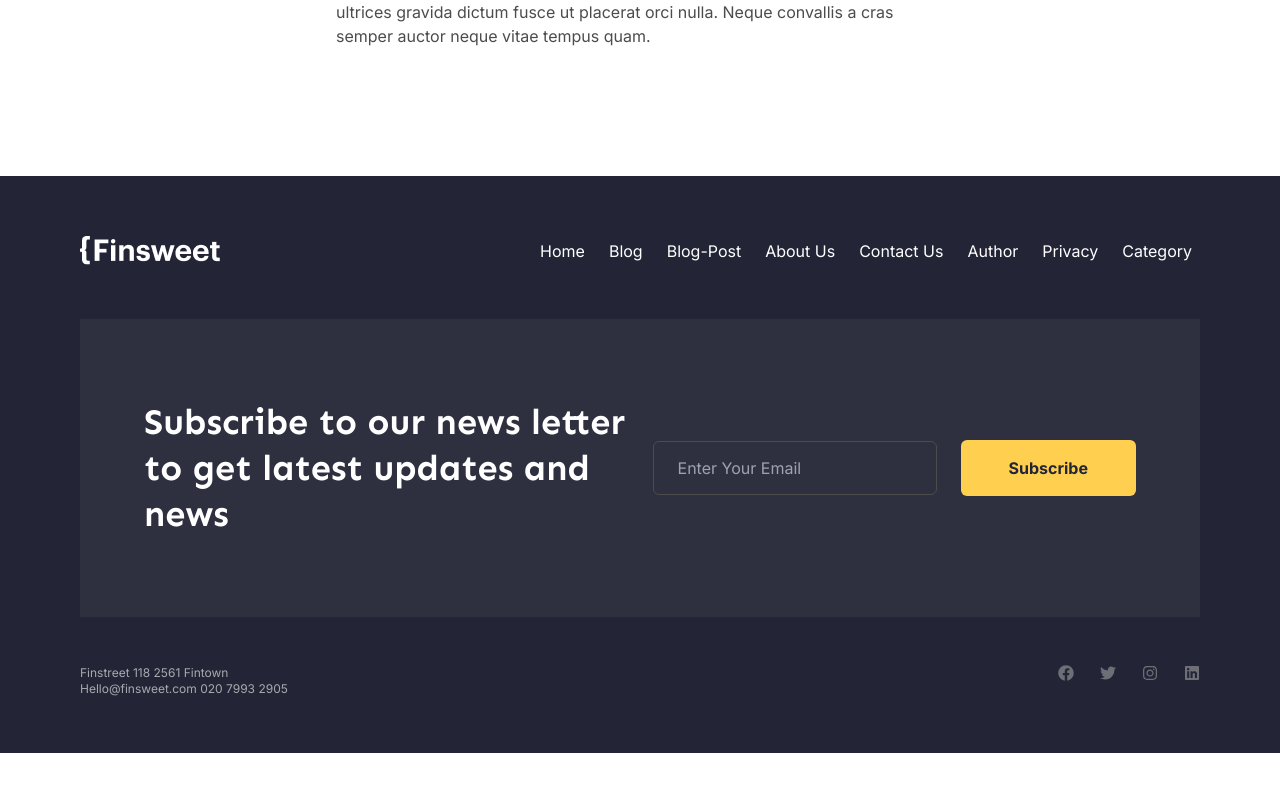
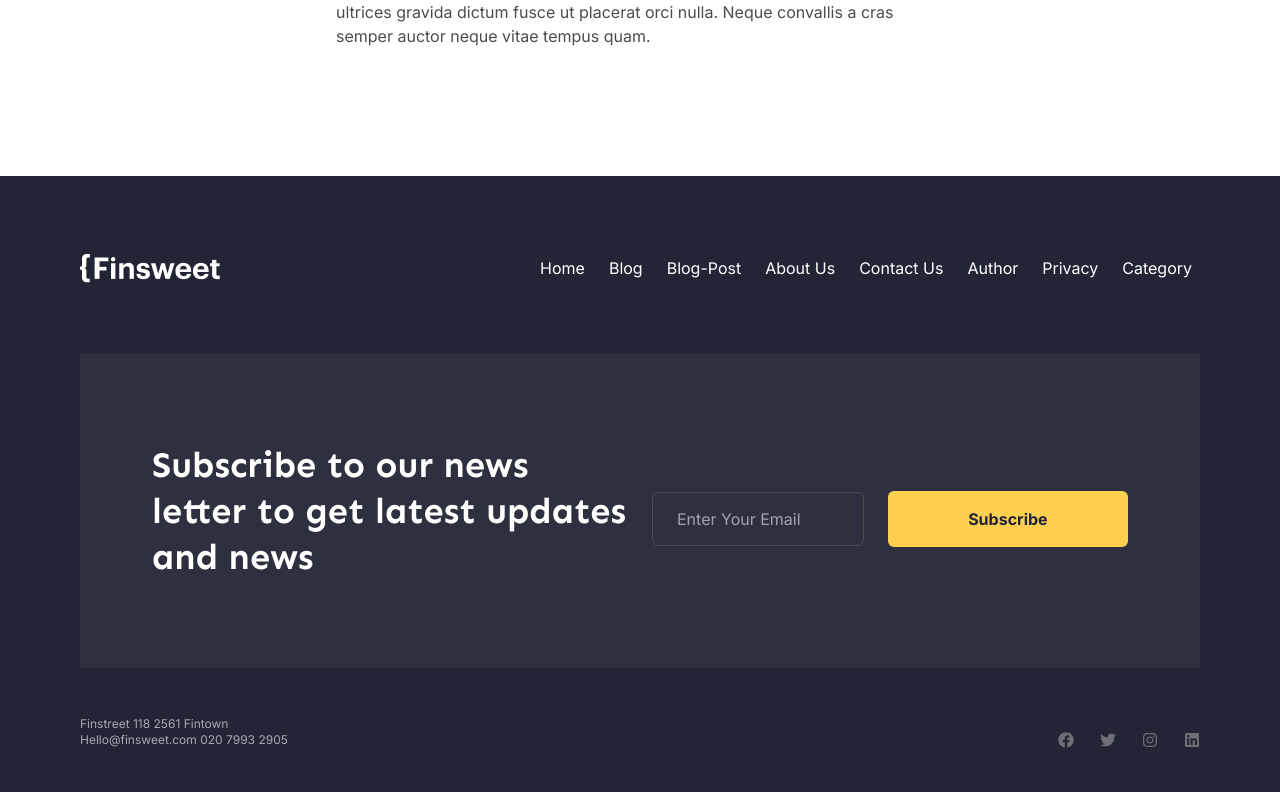
Before and after one commit to devhasheburrahman/finsweet, a React (Vite) app: page /privacy in a window 1280 px wide. Shown: the part 1488-2280 px from the top of the page. Before the commit the page ends 2241 px from the top, so only its background shows below. Built offline with nearby package versions, Linux system fonts and the light colour scheme.

Commit message:
responsive

```diff
--- a/package.json
+++ b/package.json
@@ -10,6 +10,7 @@
     "preview": "vite preview"
   },
   "dependencies": {
+    "hamburger-react": "^2.5.0",
     "localforage": "^1.10.0",
     "match-sorter": "^6.3.1",
     "react": "^18.2.0",
--- a/src/Components/Layout/Footer.jsx
+++ b/src/Components/Layout/Footer.jsx
@@ -4,40 +4,41 @@ import { FaFacebook, FaInstagram, FaLinkedin, FaTwitter } from 'react-icons/fa';
 
 const Footer = () => {
     return (
-        <div className=' bg-[#232536] py-[56px] pt-[60px] px-20'>
+        <div className=' bg-[#232536]  py-[56px] pt-[60px] px-4 md:px-20'>
             {/* navigation  footer*/}
-            <div className='flex items-center justify-between bg-[#232536]'>
+            <div className='md:flex flex-row items-center justify-between bg-[#232536]'>
                 <div className='text-white font-bold text-[]'>
                     <img src="/Logo.png" alt="" />
                 </div>
-                <div className='text-white mx-2 flex items-center gap-6'>
-                    <Link to='/'>Home</Link>
-                    <Link to='/blog'>Blog</Link>
-                    <Link to='/blogpost'>Blog-Post</Link>
-                    <Link to='/about'>About Us</Link>
-                    <Link to='/contact'>Contact Us</Link>
-                    <Link to='/Author'>Author</Link>
-                    <Link to='/privacy'>Privacy</Link>
-                    <Link to='/category'>Category</Link>
+                <div className='md:flex flex-col mt-5 mb-5 md:flex-row text-white mx-2 items-center md:gap-6'>
+
+                    <Link to='/'><div>Home</div></Link>
+                    <Link to='/blog'><div>Blog</div></Link>
+                    <Link to='/blogpost'><div>Blog-Post</div></Link>
+                    <Link to='/about'><div>About Us</div></Link>
+                    <Link to='/contact'><div>Contact Us</div></Link>
+                    <Link to='/Author'><div>Author</div></Link>
+                    <Link to='/privacy'><div>Privacy</div></Link>
+                    <Link to='/category'><div>Category</div></Link>
                 </div>
             </div>
-            <div className='bg-white bg-opacity-5 mt-[54px] px-16 py-20'>
-                <div className='flex gap-6'>
-                    <p className='text-[36px] text-white leading-[46px] font-bold font-[Sen]'>Subscribe to our news letter to get latest updates and news</p>
+            <div className='bg-white  bg-opacity-5 md:mt-[54px] md:px-16 md:py-20'>
+                <div className='md:grid grid-cols-2  p-2   w-full gap-6'>
+                    <p className='md:text-[36px] text-base text-white md:leading-[46px] font-bold font-[Sen]'>Subscribe to our news letter to get latest updates and news</p>
 
-                    <div className='flex items-center gap-6'>
-                        <input style={{ background: 'none' }} className='outline-none rounded-md border border-[#4C4C4C] text-[#6D6E76] py-[14px] px-6' type="text" name="" id="" placeholder='Enter Your Email' />
-                        <button className='bg-[#FFD050]  px-12 py-4  rounded-md font-bold text-[#232536]'>Subscribe</button>
+                    <div className='md:flex flex-col md:flex-row  mt-4 items-center  md:gap-6'>
+                        <input style={{ background: 'none' }} className='outline-none rounded-md border border-[#4C4C4C] text-[#6D6E76] w-full py-[14px] px-6' type="text" name="" id="" placeholder='Enter Your Email' />
+                        <button className='bg-[#FFD050] md:mt-0 mt-3  px-12 py-4 w-full rounded-md font-bold text-[#232536]'>Subscribe</button>
                     </div>
                 </div>
 
             </div>
-            <div className='flex justify-between mt-12'>
+            <div className='md:flex flex-col md:flex-row gap-3 justify-between  mt-12'>
                 <div>
                     <p className='text-white opacity-60 text-xs'>Finstreet 118 2561 Fintown</p>
                     <p className='text-white opacity-60 text-xs'>Hello@finsweet.com  020 7993 2905</p>
                 </div>
-                <div className='flex gap-[26px] text-[16px] text-[#6D6E76]'>
+                <div className='flex gap-[26px] mt-4 text-[16px] text-[#6D6E76]'>
 
                     <p ><FaFacebook /></p>
                     <p><FaTwitter /></p>
--- a/src/Components/Layout/Header.jsx
+++ b/src/Components/Layout/Header.jsx
@@ -1,7 +1,11 @@
-import React from 'react';
+import React, { useState } from 'react';
 import { Link } from 'react-router-dom';
 
 const Header = () => {
+
+
+
+
     return (
         <>
             <div className='flex items-center justify-between bg-[#232536] h-20 px-20'>
--- a/src/Components/Layout/index.jsx
+++ b/src/Components/Layout/index.jsx
@@ -2,13 +2,18 @@ import React from 'react';
 import Header from './Header';
 import Footer from './Footer';
 import { Outlet } from 'react-router-dom'
+import MobileHeader from '../../pages/MobileHeader/MobileHeader';
 
 const Layout = () => {
     return (
         <div className='relative'>
-            <div className='fixed z-50 top-0 w-full'>
+            <div className='fixed z-50 top-0 w-full hidden md:block'>
                 <Header />
             </div>
+            <div className='fixed z-50 top-0 w-full md:hidden'>
+                <MobileHeader />
+            </div>
+
             <main className='mt-20'>
                 <Outlet />
             </main>
--- a/src/pages/Home/Home.jsx
+++ b/src/pages/Home/Home.jsx
@@ -31,7 +31,7 @@ const Home = () => {
                         <div>
                             <h1 style={{ letterSpacing: '-2px', lineHeight: '48px' }} className='text-4xl font-[Sen] mt-32 mb-8 font-bold'>Feature Post</h1>
 
-                            <div className='bg-[#F4F0F8] opacity-12 p-8'>
+                            <div className='bg-[#F4F0F8] bg-opacity-10 p-8'>
                                 <img src="home.png" alt="" />
                                 <p className='text-sm text-[Inter] text-[#592EA9] mt-4 mb-4' >By <span className='text-[#592EA9]'>John Doe </span>  l   Aug 23, 2021 </p>
 
--- /dev/null
+++ b/src/pages/MobileHeader/MobileHeader.jsx
@@ -0,0 +1,38 @@
+import React, { useState } from 'react';
+import { Link } from 'react-router-dom';
+import Hamburger from 'hamburger-react'
+
+
+const MobileHeader = () => {
+    const [isOpen, setOpen] = useState(false)
+
+    return (
+
+        <div className='relative'>
+            <div className='bg-red-500 fixed w-full top-0 left-0 z-50 flex justify-between items-center px-4'>
+                <div className='font-bold  text-[red]'>
+                    <img src="/Logo.png" alt="ccc" />
+                </div>
+                <Hamburger toggled={isOpen} toggle={setOpen} />
+
+            </div>
+            <div className={`transition-all duration-700 text-white fixed w-full ${isOpen ? 'top-0' : '-top-[500px]'} flex flex-col bg-[#232536] pt-4  px-8 gap-6`}>
+                <Link to='/'> <div className='border-b border-[#5a5e8a] pb-2'>Home</div></Link>
+                <Link to='/blog'><div className='border-b border-[#5a5e8a] pb-2'> Blog</div></Link>
+                <Link to='/blogpost'> <div className='border-b border-[#5a5e8a] pb-2'>Blog-Post</div></Link>
+                <Link to='/about'> <div className='border-b border-[#5a5e8a] pb-2'>About Us</div></Link>
+                <Link to='/contact'> <div className='border-b border-[#5a5e8a] pb-2'>Contact Us</div></Link>
+                <Link to='/Author'> <div className='border-b border-[#5a5e8a] pb-2'>Author</div></Link>
+                <Link to='/privacy'> <div className='border-b border-[#5a5e8a] pb-2'>Privacy</div></Link>
+                <Link to='/category'> <div className='border-b border-[#5a5e8a] pb-2'>Category</div></Link>
+                <button className='bg-white w-full pb-10 py-4 ml-2 rounded-md text-[#5a5e8a]  '>Subscribe</button>
+
+
+
+
+            </div>
+        </div>
+    );
+};
+
+export default MobileHeader;
```
Also changed, not shown: 1 other file (tests, documents, lock files or other folders).
